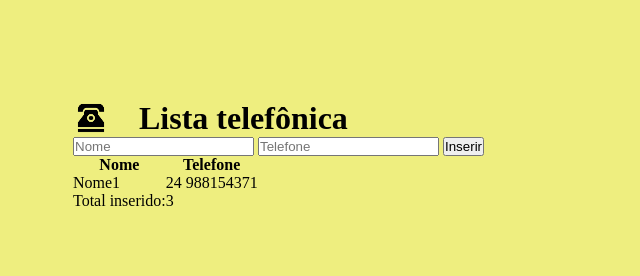
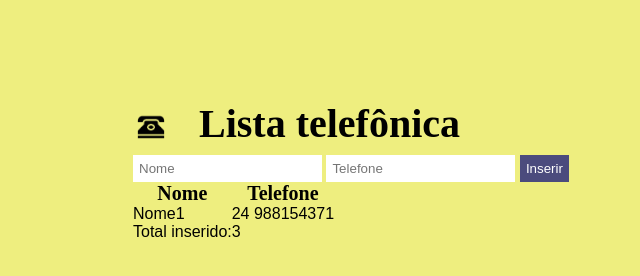
Before and after one commit to MylenaAssis/ExercicioTabela, a plain HTML site: page index.html in a window 1280 px wide. Shown: the whole page, without its empty margins (27-667 px from the left). Drawn offline with Linux system fonts and the light colour scheme.

Commit message:
estilizacao

```diff
--- a/main.css
+++ b/main.css
@@ -2,18 +2,52 @@
     padding: 0;
     margin: 0;
     box-sizing: border-box;
+    font-family: Arial, Helvetica, sans-serif;
 }
 
 body {
     background-color: rgb(238, 238, 127);
-    padding: 100px;
+    padding-top: 100px;
 }
 
 header {
     display: flex;
+    align-items: center;
 }
 
 header img {
     width: 36px;
     margin-right: 30px;
 }
+
+header h1 {
+    font-size: 40px;
+    font-weight: bold;
+    font-family: 'Times New Roman', Times, serif;
+    margin-bottom: 8px;
+}
+table th {
+    font-family: 'Times New Roman', Times, serif;
+    font-size: 20px;
+}
+
+.container {
+    max-width: 960px;
+    width: 100%;
+    margin: 0 auto;
+}
+
+form button {
+    background-color: rgb(75, 75, 125);
+    border: none;
+    cursor: pointer;
+    padding: 6px;
+    color: #fff;
+}
+
+form input {
+    padding: 2px;
+    border: none;
+    background-color: #fff;
+    padding: 6px;
+}
```
